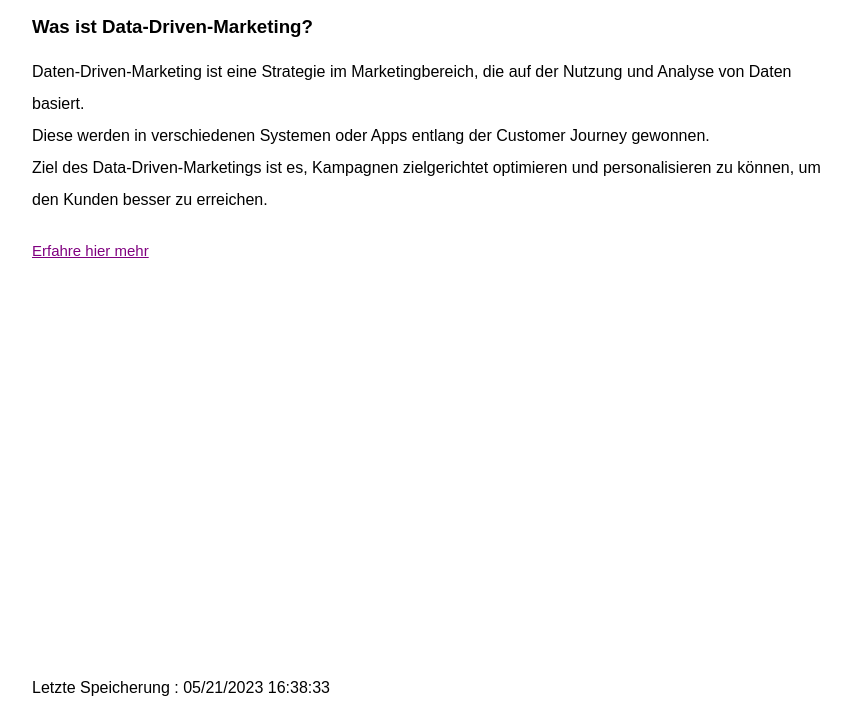
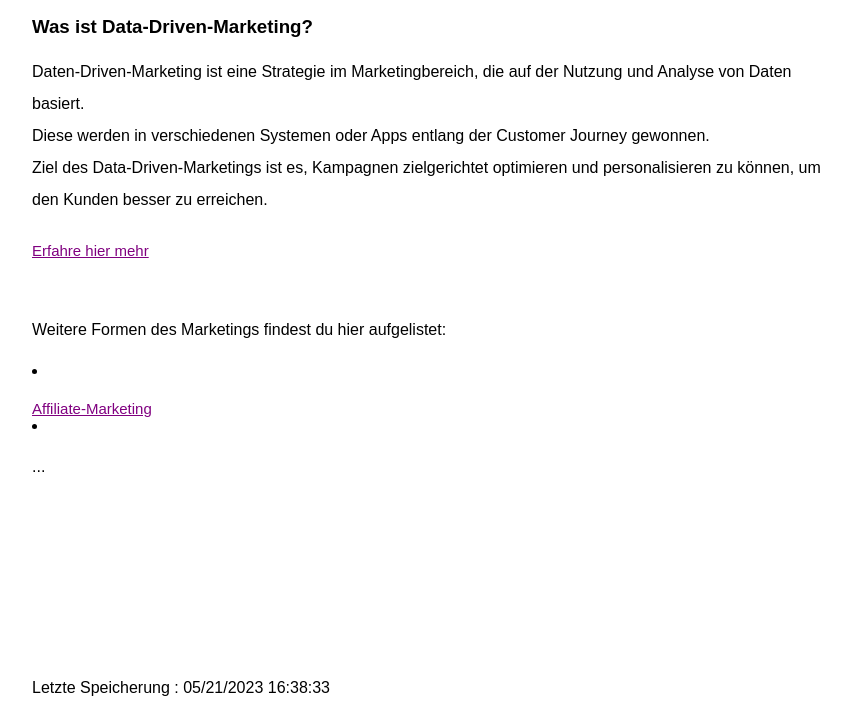
Before and after one commit to celestinkaske/Glossar, a plain HTML site: page Data-Driven-Marketing.html in a window 1280 px wide. Shown: the part 111-816 px from the top of the page, without its empty margins (216-1067 px from the left). Drawn offline with Linux system fonts and the light colour scheme.

Commit message:
page: added ...

```diff
--- a/Data-Driven-Marketing.html
+++ b/Data-Driven-Marketing.html
@@ -30,6 +30,12 @@
         <p>
             <a id="websitelinks" href="https://www.lingner.de/de/marketing-glossar/data-driven-marketing">Erfahre hier
                 mehr</a>
+            </br>
+        <p>Weitere Formen des Marketings findest du hier aufgelistet:</p>
+        <li><a id="websitelinks" href="Affiliate Marketing.html">Affiliate-Marketing</a></li>
+        <li>
+            <p>...</p>
+        </li>
     </main>
     <footer>
         <div id="result"></div>
```
Also changed, not shown: Affiliate Marketing.html (+3 -1 lines).
